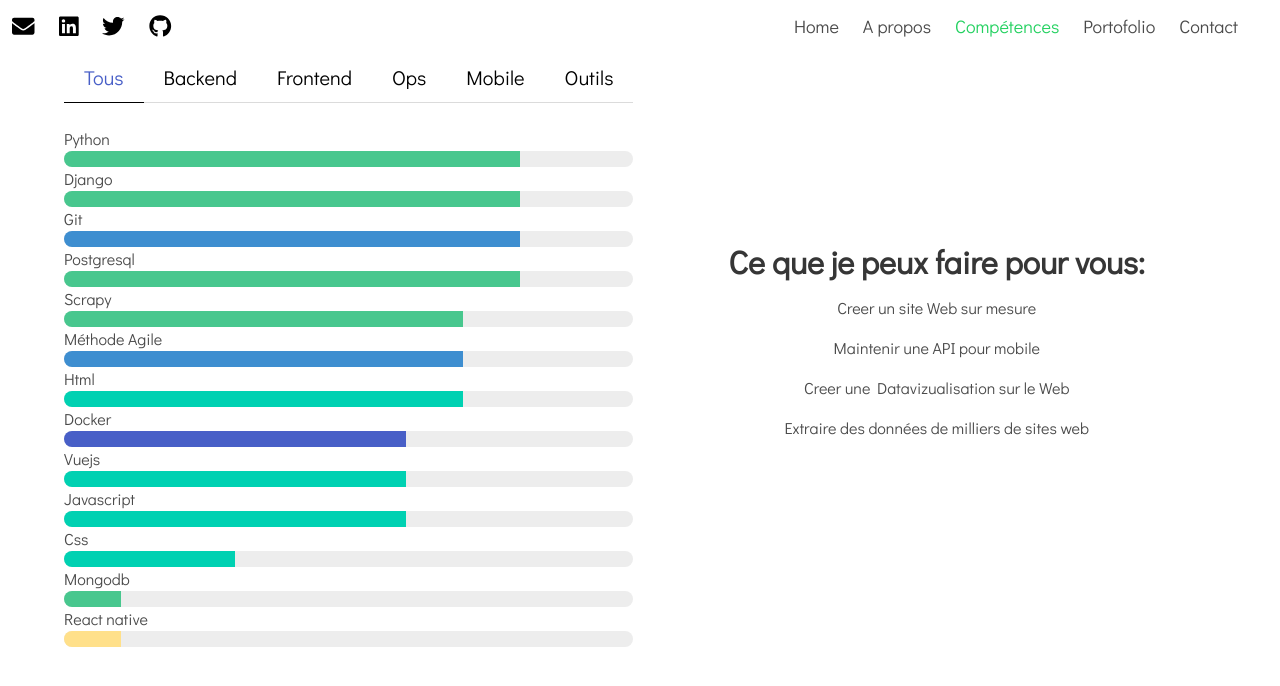
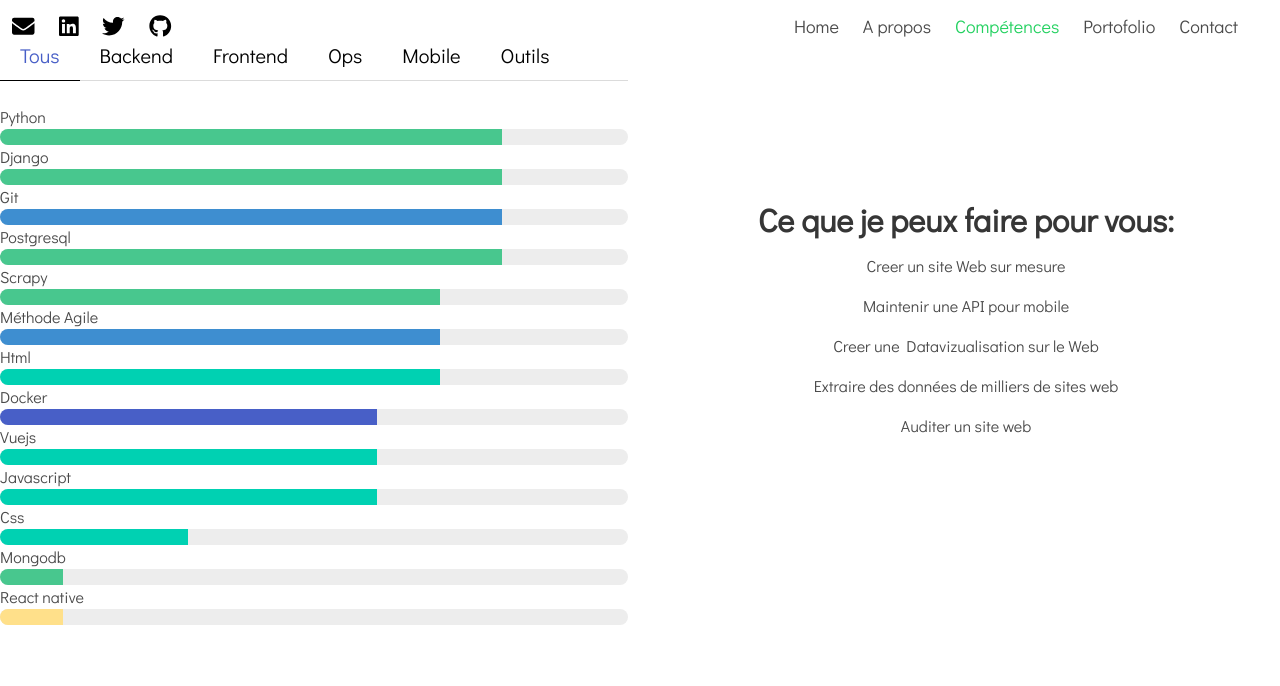
Before and after one commit to jocelyngriselle/jocelyngriselle.github.io, a Vue app: page /#/skills in a window 1280 px wide. Shown: the top 686 px of the page. Built offline with nearby package versions, Linux system fonts and the light colour scheme.

Commit message:
design updates

```diff
--- a/src/App.vue
+++ b/src/App.vue
@@ -34,20 +34,27 @@
 
 <style>
 @import url('https://fonts.googleapis.com/css?family=Didact+Gothic');
-html {
-  /*background-image: url("assets/background.jpg");*/
-  background-attachment:fixed;
-  height:100%;
+html, body, #app {
 }
 
 #app {
   font-family: 'Didact Gothic', sans-serif;
 }
 
+section {
+  display: flex;
+  margin-top: 30px;
+}
+
 a {
   text-decoration: none;
 }
+
+navbar-item svg:hover {
+  fill: #23D160;
+}
+
 a:hover {
-  color: green;
+  color: #23D160;
 }
 </style>
--- a/src/components/NavBar.vue
+++ b/src/components/NavBar.vue
@@ -1,12 +1,11 @@
 <template>
-  <nav class="navbar is-transparent">
+  <nav class="navbar is-transparent is-fixed-top">
     <div class="navbar-brand">
       <div class="navbar-item">
         <a target="blank" href="mailto:jocelyn@griselle.io">
           <font-awesome-icon
             size="lg"
             icon="envelope"
-            :style="{ color: 'black' }"
           />
         </a>
       </div>
@@ -16,7 +15,6 @@
           <font-awesome-icon
             size="lg"
             :icon="{ prefix: 'fab', iconName: 'linkedin' }"
-            :style="{ color: 'black' }"
           />
         </a>
       </div>
@@ -26,7 +24,6 @@
           <font-awesome-icon
             size="lg"
             :icon="{ prefix: 'fab', iconName: 'twitter' }"
-            :style="{ color: 'black' }"
           />
         </a>
       </div>
@@ -36,18 +33,17 @@
           <font-awesome-icon
             size="lg"
             :icon="{ prefix: 'fab', iconName: 'github'}"
-            :style="{ color: 'black' }"
           />
         </a>
 
       </div>
-      <div class="navbar-burger burger" data-target="navbarExampleTransparentExample">
+      <div class="navbar-burger burger" data-target="navbar">
         <span></span>
         <span></span>
         <span></span>
       </div>
     </div>
-    <div class="navbar-menu">
+    <div id="navbar" class="navbar-menu">
       <div class="navbar-end">
         <router-link class="navbar-item" to="/home">Home</router-link>
         <router-link class="navbar-item" to="/about">A propos</router-link>
@@ -79,6 +75,24 @@
 a:hover {
   color: #23D160;
 }
+
+svg {
+  color: black;
+}
+
+svg:hover {
+  fill: #23D160;
+  color: #23D160;
+}
+svg {
+  color: black;
+}
+
+svg:hover {
+  fill: #23D160;
+  color: #23D160;
+}
+
 strong {
   font-size: x-large;
 }
--- a/src/pages/About.vue
+++ b/src/pages/About.vue
@@ -31,7 +31,5 @@
 </script>
 
 <style scoped>
-article {
-  flex: 70%;
-}
+
 </style>
--- a/src/pages/Contact.vue
+++ b/src/pages/Contact.vue
@@ -1,5 +1,5 @@
 <template>
-  <section class="is-vcentered">
+  <section>
         <div class="card">
           <div class="card-content">
             <div class="media">
@@ -56,6 +56,9 @@
 
 <style scoped>
 section {
+  height: 90%;
   display: flex;
+  align-items: center;
+  justify-content: center;
 }
 </style>
--- a/src/pages/Home.vue
+++ b/src/pages/Home.vue
@@ -13,7 +13,7 @@
                    sur <em>Nantes</em>.
                 </h2>
                 <br>
-                <p><a class="button is-medium is-success is-outlined">Contactez moi</a></p>
+                <p><router-link to="/contact"><a class="button is-medium is-success is-outlined">Rencontrons-nous</a></router-link></p>
             </div>
             <div class="column">
                 <figure class="image is-4by3">
--- a/src/pages/Skills.vue
+++ b/src/pages/Skills.vue
@@ -1,5 +1,5 @@
 <template>
-  <section class="container">
+  <section>
     <div class="columns is-vcentered">
       <div class="column">
         <div class="tabs is-medium">
@@ -26,6 +26,7 @@
         <p>Maintenir une API pour mobile</p>
         <p>Creer une Datavizualisation sur le Web</p>
         <p>Extraire des données de milliers de sites web</p>
+        <p>Auditer un site web</p>
         <p></p>
       </div>
     </div>
@@ -96,7 +97,9 @@
 </script>
 
 <style scoped>
+section {
 
+}
 
 .flip-list-move {
   transition: transform 1s;
```
Lines whose indentation alone changed are shown as unchanged.
